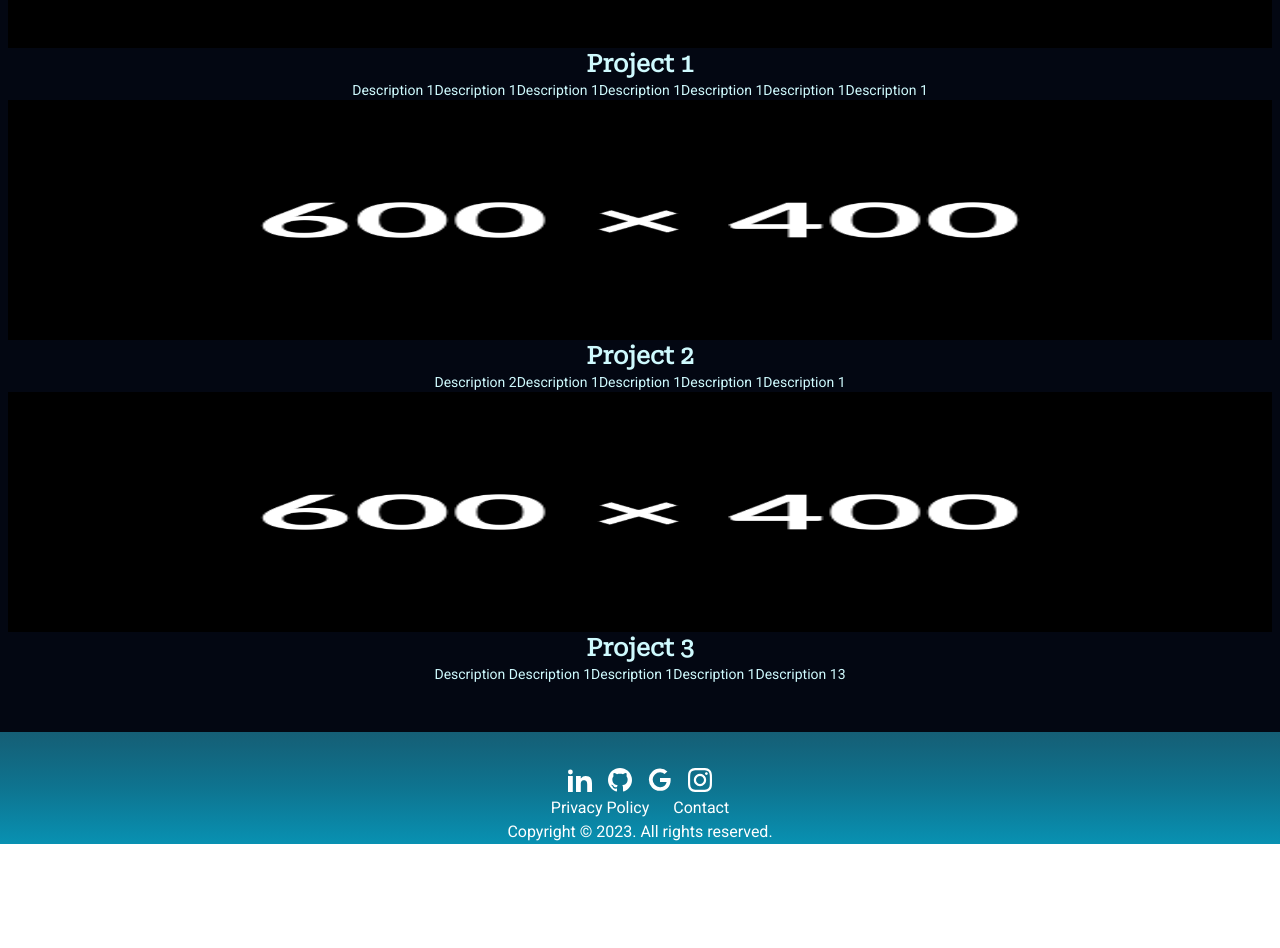
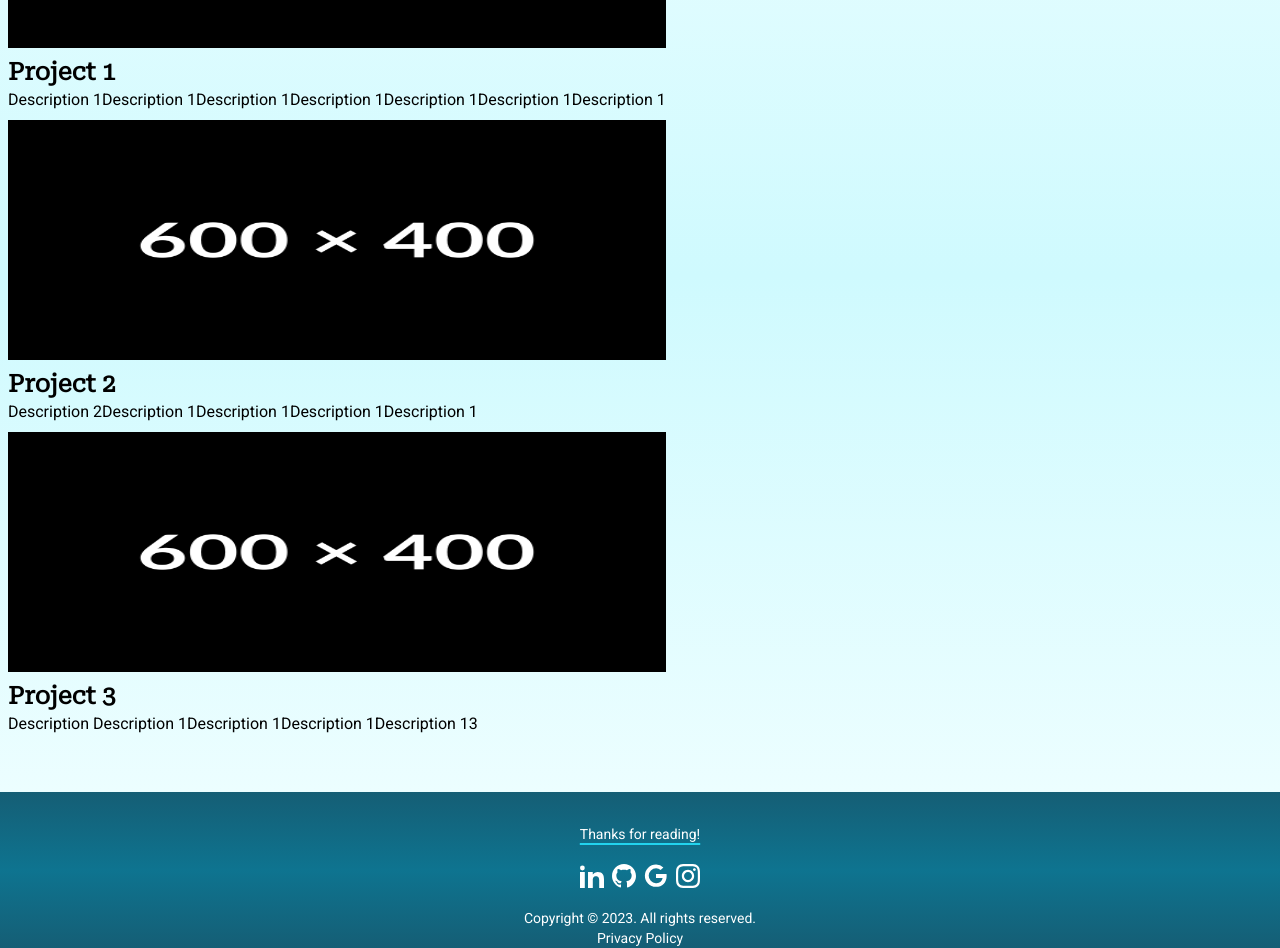
Before and after one commit to ChrisTimbol/portfolio2.0, a Next.js app: page /work in a window 1280 px wide. Shown: the part 240-1188 px from the top of the page. Before the commit the page ends 1084 px from the top, so only its background shows below. Built offline with nearby package versions, Linux system fonts and the light colour scheme; a web font is replaced by a local one.

Commit message:
add arrow to go to top

```diff
--- a/src/app/work/page.js
+++ b/src/app/work/page.js
@@ -1,8 +1,8 @@
-import Project from '@/components/Project'
-import Sidebar from '@/components/Sidebar'
-import Carousel from '@/components/Carousel';
+'use client'
+import React, { useRef, useState, useEffect } from 'react';
+import Project from '@/components/Project';
 import Image from 'next/image';
-
+import { ArrowIcon } from '@/components/Icons';
 const projects = [
     { title: 'Project 1', description: 'Description 1Description 1Description 1Description 1Description 1Description 1Description 1' },
     { title: 'Project 2', description: 'Description 2Description 1Description 1Description 1Description 1' },
@@ -10,13 +10,49 @@ const projects = [
 ];
 
 export default function Work() {
+    const projectRefs = useRef([]);
+    const [showBackToTop, setShowBackToTop] = useState(false);
+
+    const scrollToProject = (index) => {
+        projectRefs.current[index].scrollIntoView({ behavior: 'smooth' });
+    };
+
+    const handleScroll = () => {
+        const scrollY = window.scrollY;
+        setShowBackToTop(scrollY > 200); // Show back to top button when user scrolls down 200px
+    };
+
+    useEffect(() => {
+        window.addEventListener('scroll', handleScroll);
+        return () => {
+            window.removeEventListener('scroll', handleScroll);
+        };
+    }, []);
+
+    const handleBackToTopClick = () => {
+        window.scrollTo({ top: 0, behavior: 'smooth' });
+    };
+
     return (
         <>
-            <main className="px-2 py-12  w-full bg-gray-950 text-cyan-100 leading-loose">
-                {projects.map((project, index) => (
-                    <Project key={index} title={project.title} description={project.description} />
-                ))}
+            <main className="h-full px-2 py-12 h-auto w-full bg-gradient-to-b from-cyan-50 via-cyan-100 to-cyan-50 text-black leading-loose flex">
+                <div className="flex-3">
+                    {projects.map((project, index) => (
+                        <div key={index} ref={(el) => (projectRefs.current[index] = el)}>
+                            <Project title={project.title} description={project.description} />
+                        </div>
+                    ))}
+                </div>
             </main>
+            {showBackToTop && (
+                <button
+                    onClick={handleBackToTopClick}
+                    className="fixed bottom-4 right-4 bg-cyan-300 hover:bg-blue-600 text-white py-2 px-4 rounded-full cursor-pointer"
+                >
+                    Go to top
+                    <ArrowIcon />
+                </button>
+            )}
         </>
     );
 }
--- a/src/components/Blog.js
+++ b/src/components/Blog.js
@@ -3,6 +3,7 @@ import Post from '@/components/Post';
 import Link from 'next/link';
 import { BlogLink } from './Icons';
 import { UpsideTriangle } from './Icons';
+import { ArrowIcon } from './Icons';
 export default function Blog(props) {
     return (
         <>
@@ -34,7 +35,7 @@ export default function Blog(props) {
                 </Link>
 
 
-
+                       {/*  <ArrowIcon /> */}
             </section>
             <UpsideTriangle />
         </>
--- a/src/components/Footer.js
+++ b/src/components/Footer.js
@@ -3,15 +3,18 @@ import Image from 'next/image';
 import { GithubMediaIcon, LinkedInMediaIcon, GmailMediaIcon, InstagramMediaIcon } from './Icons';
 export default function Footer() {
     return (
-        <footer className="text-white bg-gradient-to-b from-cyan-800 via-cyan-700 to-cyan-600 flex flex-col justify-center text-center  pt-8 ">
-            <div className="flex justify-center items-center space-x-4  ">
+        <footer className="text-white bg-gradient-to-b from-cyan-800 via-cyan-700 to-cyan-800 flex flex-col justify-center text-center  pt-8 ">
+            <h4 className="underline decoration-cyan-400 decoration-2 underline-offset-4 text-sm">Thanks for reading! </h4>
+
+            <div className="flex justify-center items-center space-x-2 py-4   ">
+
                 <Link
-                    className="hover:scale-125 h-full  "
+                    className="hover:scale-125 hover:decoration-cyan-400  "
                     href="https://www.linkedin.com/in/chris-timbol-906198144/">
                     <LinkedInMediaIcon />
                 </Link>
                 <Link
-                    className="hover:scale-125  "
+                    className="hover:scale-125"
                     href="https://github.com/ChrisTimbol">
                     <GithubMediaIcon />
                 </Link>
@@ -28,12 +31,9 @@ export default function Footer() {
                 </Link>
 
             </div>
+            <p className="text-sm">Copyright © 2023. All rights reserved.</p>
+            <Link className="hover:text-teal-200 cursor-pointer text-sm " href="/privacy-policy">Privacy Policy</Link>
 
-            <div className="flex justify-center space-x-6 ">
-                <Link className="hover:text-teal-200 cursor-pointer " href="/privacy-policy">Privacy Policy</Link>
-                <Link className="hover:text-teal-200 cursor-pointer" href="/contact">Contact</Link>
-            </div>
-            <p className="">Copyright © 2023. All rights reserved.</p>
         </footer>
     );
 }
--- a/src/components/Icons.js
+++ b/src/components/Icons.js
@@ -1,3 +1,4 @@
+
 import React, { memo } from 'react';
 
 export const SunIcon = () => (
@@ -168,3 +169,23 @@ export const UpsideTriangle = () => {
     </svg>
   );
 };
+
+export const ArrowIcon = () => {
+  return (
+      <svg
+          className="inline-flex w-4 h-4 text-cyan-800 dark:text-cyan-500"
+          aria-hidden="true"
+          xmlns="http://www.w3.org/2000/svg"
+          fill="none"
+          viewBox="0 0 10 14"
+      >
+          <path
+              stroke="currentColor"
+              strokeLinecap="round"
+              strokeLinejoin="round"
+              strokeWidth="2"
+              d="M5 13V1m0 0L1 5m4-4 4 4"
+          />
+      </svg>
+  );
+};
--- a/src/components/Project.js
+++ b/src/components/Project.js
@@ -2,10 +2,10 @@ import Image from 'next/image';
 
 export default function Project({ title, description }) {
     return (
-        <div className="ProjectContainer">
-            <div className="h-60 w-full relative">
+        <div className="ProjectContainer  ">
+            <div className="h-60 w-full relative ">
                 <Image
-                    className="w-full h-full"
+                    className="w-full  h-full "
                     sizes="(max-width: 768px) 100vw, (max-width: 1200px) 50vw, 33vw"
                     src="/example.png"
                     alt="Image for Post"
@@ -13,11 +13,11 @@ export default function Project({ title, description }) {
                     priority
                 />
             </div>
-            <div className="text-center">
-                <h2 className="text-2xl font-semibold font-robotoSerif text-cyan-100">
+            <div className=" py-2">
+                <h2 className="text-2xl font-semibold font-robotoSerif">
                     {title}
                 </h2>
-                <p className="text-sm font-roboto text-cyan-100">{description}</p>
+                <p className="text-base font-roboto">{description}</p>
             </div>
         </div>
     );
```
